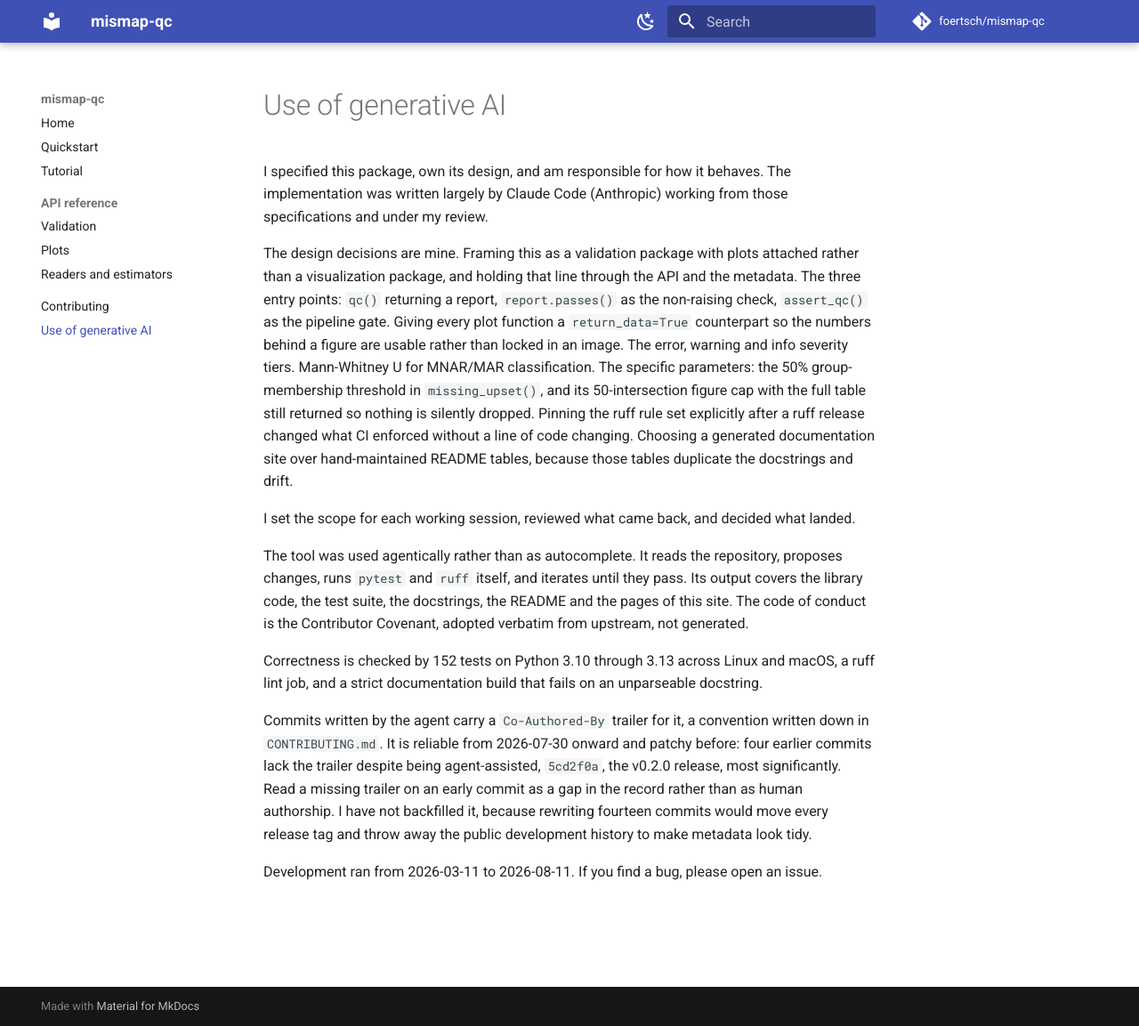
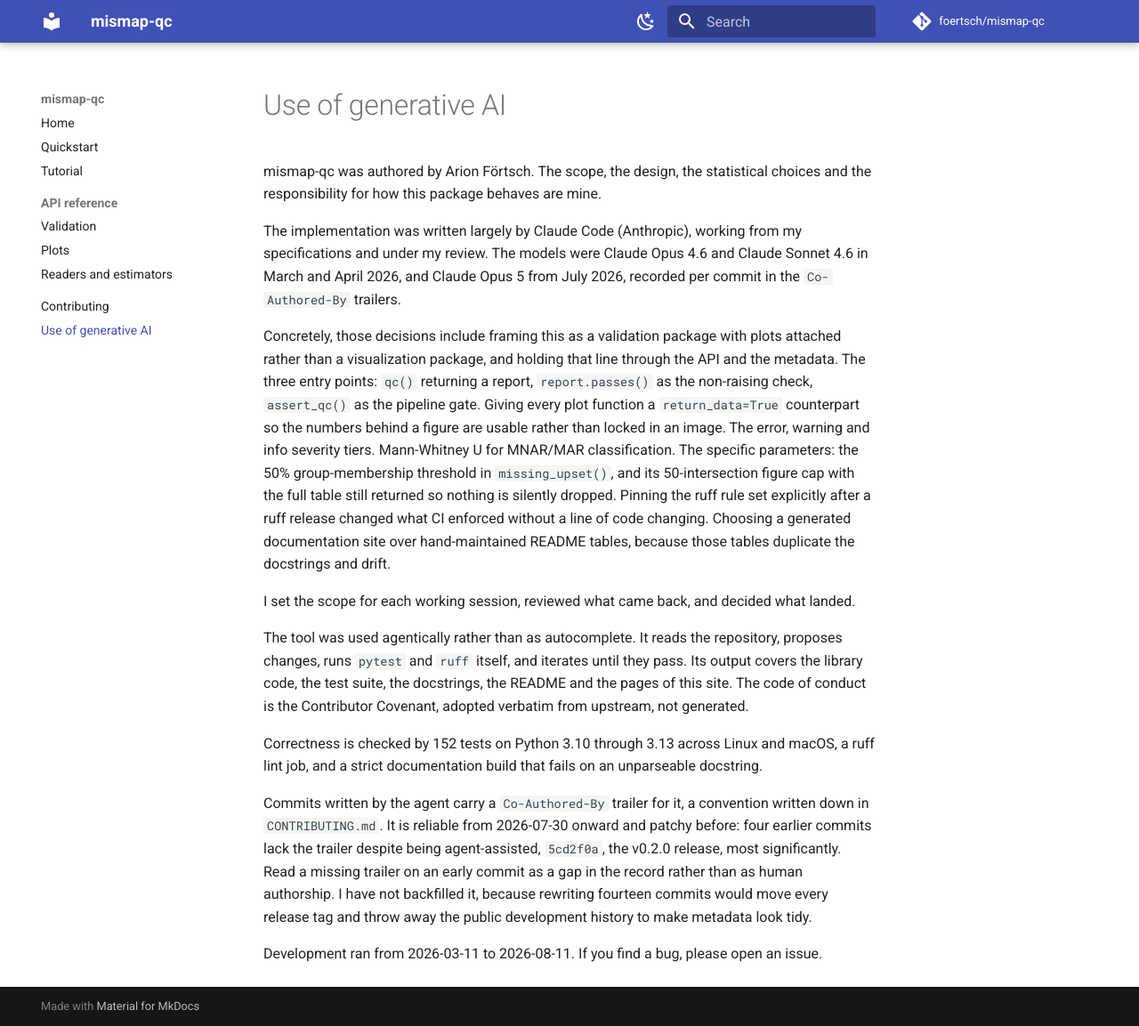
Before and after one commit to foertsch/mismap-qc, an MkDocs documentation site: the page built from docs/generative-ai-use.md, in a window 1280 px wide and 1153 px high. Shown: the whole window at 89% size. Built offline with MkDocs 1.6.1 and Material for MkDocs 9.7.7, drawn with Linux system fonts in a browser that asks for light colours; comment, search, counter and statistics services are not loaded.

Commit message:
Open the disclosure with authorship, and name the models
Matches how comparable disclosures phrase it. maximilian-salomon/mdxplain
("Declaration of AI Tool Usage") leads with the author directing the work;
USACE/cwms-data-api states that AI assistance does not change the human author's
accountability; letsrevel/revel-backend puts it as "AI accelerates the work, it
does not own it."

So: "mismap-qc was authored by Arion Förtsch", then scope, design, statistical
choices and responsibility, then the tool's role.

Also names the models rather than saying "an AI tool", following mdxplain's
example. These are not from memory: the Co-Authored-By trailers record Claude
Opus 4.6 and Sonnet 4.6 in March and April 2026, and Claude Opus 5 from July
2026, which is verifiable from the git log.

Did not adopt mdxplain's "AI serving only as an implementation aid" framing. It
would understate an agentic loop that wrote most of the code and tests within a
session. The extent sentence stays in the second paragraph.

Co-Authored-By: Claude Opus 5 <noreply@anthropic.com>

```diff
--- a/docs/generative-ai-use.md
+++ b/docs/generative-ai-use.md
@@ -1,8 +1,10 @@
 # Use of generative AI
 
-I specified this package, own its design, and am responsible for how it behaves. The implementation was written largely by Claude Code (Anthropic) working from those specifications and under my review.
+mismap-qc was authored by Arion Förtsch. The scope, the design, the statistical choices and the responsibility for how this package behaves are mine.
 
-The design decisions are mine. Framing this as a validation package with plots attached rather than a visualization package, and holding that line through the API and the metadata. The three entry points: `qc()` returning a report, `report.passes()` as the non-raising check, `assert_qc()` as the pipeline gate. Giving every plot function a `return_data=True` counterpart so the numbers behind a figure are usable rather than locked in an image. The error, warning and info severity tiers. Mann-Whitney U for MNAR/MAR classification. The specific parameters: the 50% group-membership threshold in `missing_upset()`, and its 50-intersection figure cap with the full table still returned so nothing is silently dropped. Pinning the ruff rule set explicitly after a ruff release changed what CI enforced without a line of code changing. Choosing a generated documentation site over hand-maintained README tables, because those tables duplicate the docstrings and drift.
+The implementation was written largely by Claude Code (Anthropic), working from my specifications and under my review. The models were Claude Opus 4.6 and Claude Sonnet 4.6 in March and April 2026, and Claude Opus 5 from July 2026, recorded per commit in the `Co-Authored-By` trailers.
+
+Concretely, those decisions include framing this as a validation package with plots attached rather than a visualization package, and holding that line through the API and the metadata. The three entry points: `qc()` returning a report, `report.passes()` as the non-raising check, `assert_qc()` as the pipeline gate. Giving every plot function a `return_data=True` counterpart so the numbers behind a figure are usable rather than locked in an image. The error, warning and info severity tiers. Mann-Whitney U for MNAR/MAR classification. The specific parameters: the 50% group-membership threshold in `missing_upset()`, and its 50-intersection figure cap with the full table still returned so nothing is silently dropped. Pinning the ruff rule set explicitly after a ruff release changed what CI enforced without a line of code changing. Choosing a generated documentation site over hand-maintained README tables, because those tables duplicate the docstrings and drift.
 
 I set the scope for each working session, reviewed what came back, and decided what landed.
 
```
